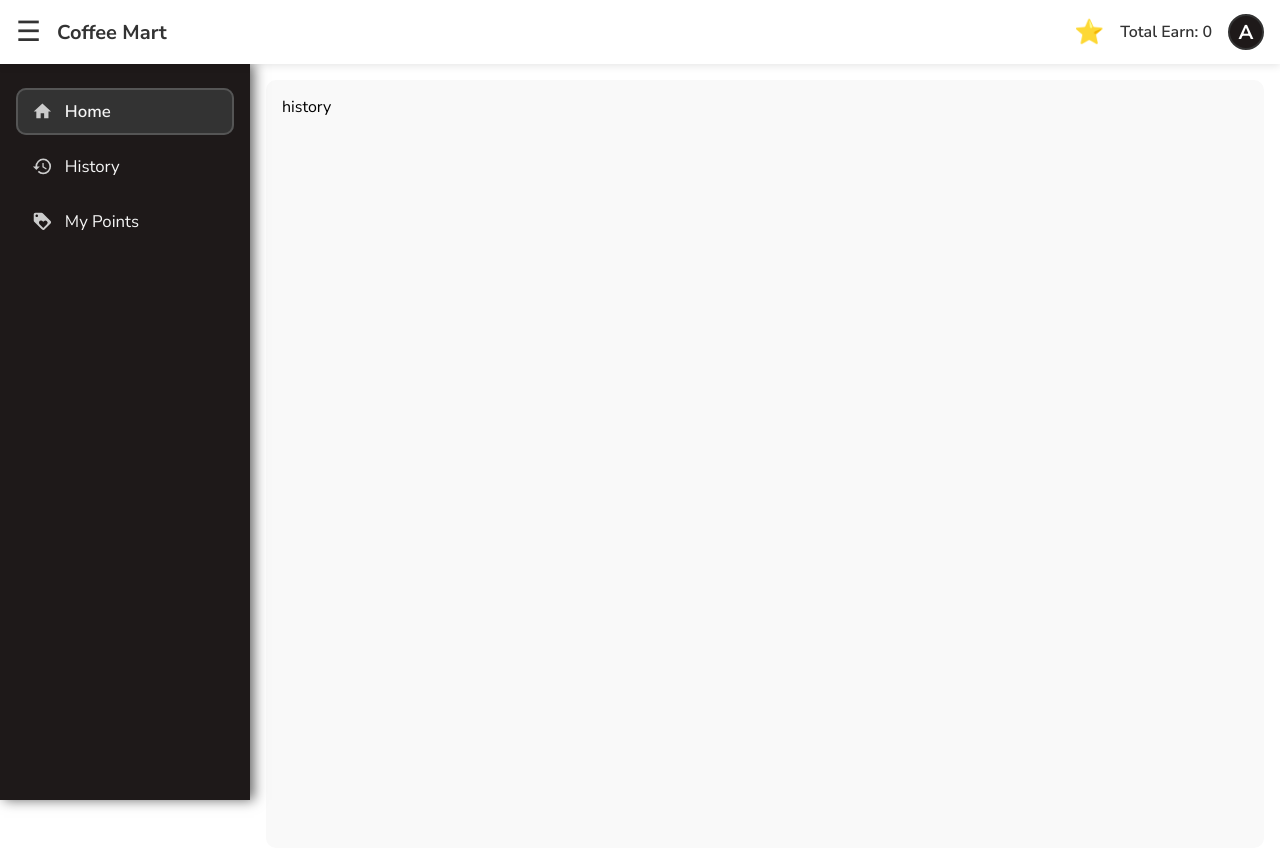
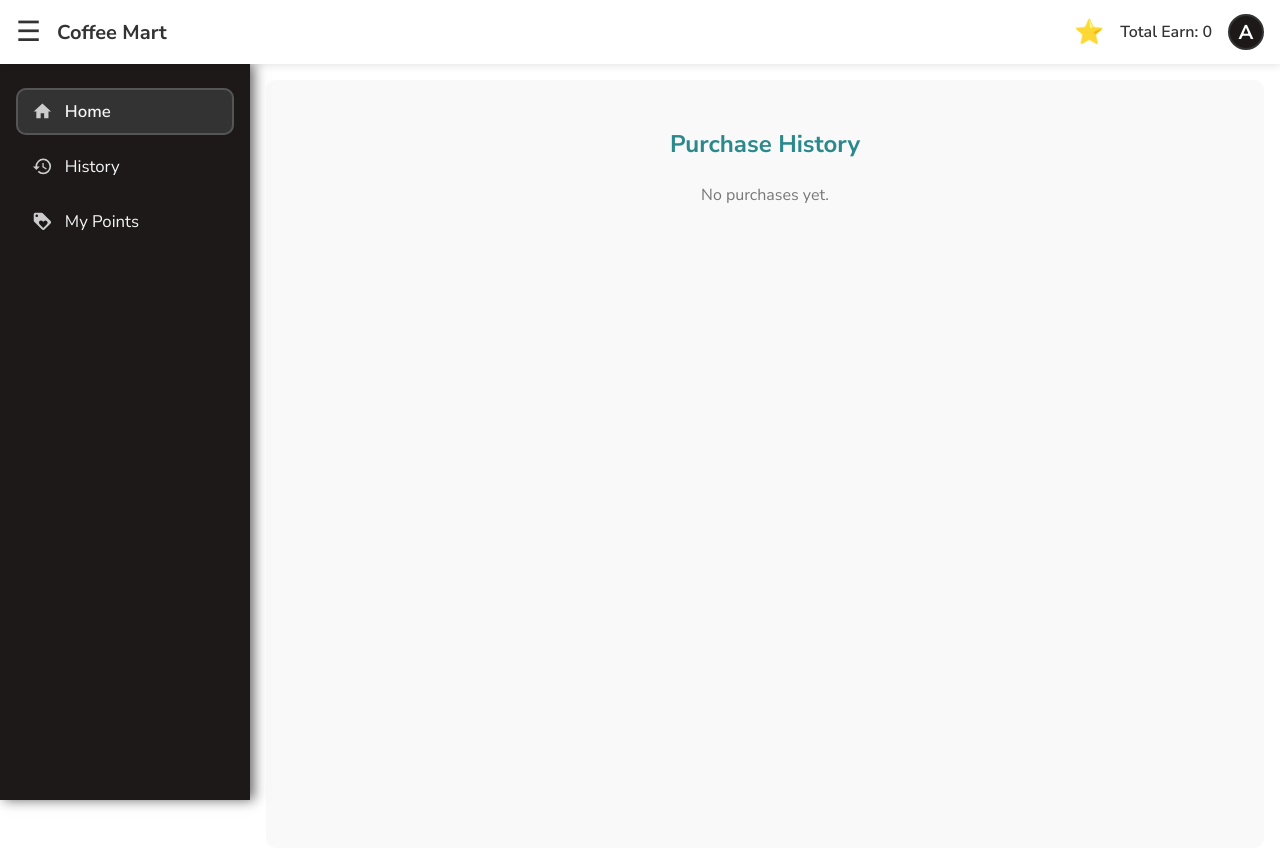
Before and after one commit to MadushaniR/square-loyalty-frontend, a React (Vite) app: page /history in a window 1280 px wide. Shown: the top 848 px of the page. Built offline with nearby package versions, Linux system fonts and the light colour scheme.

Commit message:
history page added

```diff
--- a/src/App.jsx
+++ b/src/App.jsx
@@ -9,6 +9,7 @@ function App() {
   const [sidebarOpen, setSidebarOpen] = useState(window.innerWidth > 768);
 
   const [totalPoints, setTotalPoints] = useState(0);
+  const [purchaseHistory, setPurchaseHistory] = useState([]);
 
   useEffect(() => {
     const handleResize = () => {
@@ -19,8 +20,6 @@ function App() {
     window.addEventListener('resize', handleResize);
     return () => window.removeEventListener('resize', handleResize);
   }, []);
-
-  console.log('App totalPoints:', totalPoints);
 
   const toggleSidebar = () => setSidebarOpen(prev => !prev);
   const closeSidebar = () => isMobile && setSidebarOpen(false);
@@ -36,7 +35,15 @@ function App() {
       />
       {sidebarOpen && isMobile && <div className="backdrop" onClick={closeSidebar} />}
       <main className={`main-content ${sidebarOpen && !isMobile ? 'with-sidebar' : ''}`}>
-        <Outlet context={{ isSidebarOpen: sidebarOpen, setTotalPoints }} />
+        <Outlet
+          context={{
+            isSidebarOpen: sidebarOpen,
+            setTotalPoints,
+            totalPoints,
+            purchaseHistory,
+            setPurchaseHistory,
+          }}
+        />
       </main>
     </>
   );
--- a/src/pages/history/history.jsx
+++ b/src/pages/history/history.jsx
@@ -1,12 +1,43 @@
+import { useOutletContext } from 'react-router-dom';
 import './history.scss';
 
-
 const History = () => {
-
+  const context = useOutletContext();
+  const purchaseHistory = context?.purchaseHistory || [];
+  const totalPoints = context?.totalPoints || 0;
 
   return (
     <div className="history-page">
-      history
+      <h2>Purchase History</h2>
+      {purchaseHistory.length === 0 ? (
+        <p>No purchases yet.</p>
+      ) : (
+        <>
+          <table className="history-table">
+            <thead>
+              <tr>
+                <th>Item</th>
+                <th>Price (Rs)</th>
+                <th>Points Earned</th>
+                <th>Time</th>
+              </tr>
+            </thead>
+            <tbody>
+              {purchaseHistory.map((item, idx) => (
+                <tr key={idx}>
+                  <td>{item.name}</td>
+                  <td>{item.price.toFixed(2)}</td>
+                  <td>{item.points}</td>
+                  <td>{item.time}</td>
+                </tr>
+              ))}
+            </tbody>
+          </table>
+          <div className="total-points">
+            <strong>Total Points Earned:</strong> {totalPoints}
+          </div>
+        </>
+      )}
     </div>
   );
 };
--- a/src/pages/history/history.scss
+++ b/src/pages/history/history.scss
@@ -0,0 +1,44 @@
+.history-page {
+  padding: 2rem;
+  max-width: 900px;
+  margin: auto;
+
+  h2 {
+    color: #2b898c;
+    text-align: center;
+    margin-bottom: 1.5rem;
+  }
+
+  .history-table {
+    width: 100%;
+    border-collapse: collapse;
+    margin-bottom: 1.5rem;
+
+    th, td {
+      padding: 1rem;
+      border: 1px solid #ddd;
+      text-align: center;
+    }
+
+    th {
+      background-color: #f0f8f8;
+      color: #2b898c;
+    }
+
+    tr:nth-child(even) {
+      background-color: #fafafa;
+    }
+  }
+
+  .total-points {
+    text-align: right;
+    font-size: 1.2rem;
+    color: #2b898c;
+    font-weight: bold;
+  }
+
+  p {
+    text-align: center;
+    color: #777;
+  }
+}
--- a/src/pages/home/home.jsx
+++ b/src/pages/home/home.jsx
@@ -11,7 +11,12 @@ const items = [
 ];
 
 const Home = () => {
-  const { isSidebarOpen, setTotalPoints } = useOutletContext();
+  const {
+    isSidebarOpen,
+    setTotalPoints,
+    purchaseHistory,
+    setPurchaseHistory
+  } = useOutletContext();
 
   const [selectedItem, setSelectedItem] = useState(null);
   const [messagePopup, setMessagePopup] = useState(null);
@@ -25,17 +30,22 @@ const Home = () => {
       const success = Math.random() > 0.3;
 
       if (success) {
+        const newEntry = {
+          name: selectedItem.name,
+          price: selectedItem.price,
+          points: selectedItem.points,
+          time: new Date().toLocaleString(),
+        };
+
         setMessagePopup({
           type: 'success',
           text: `You successfully purchased ${selectedItem.name} for Rs. ${selectedItem.price.toFixed(
             2
           )}! You earned ${selectedItem.points} points.`,
         });
-        console.log('Adding points:', selectedItem.points);
-        setTotalPoints((prev) => {
-          console.log('Previous points:', prev);
-          return prev + selectedItem.points;
-        });
+
+        setTotalPoints((prev) => prev + selectedItem.points);
+        setPurchaseHistory((prev) => [...prev, newEntry]);
       } else {
         setMessagePopup({
           type: 'fail',
```
